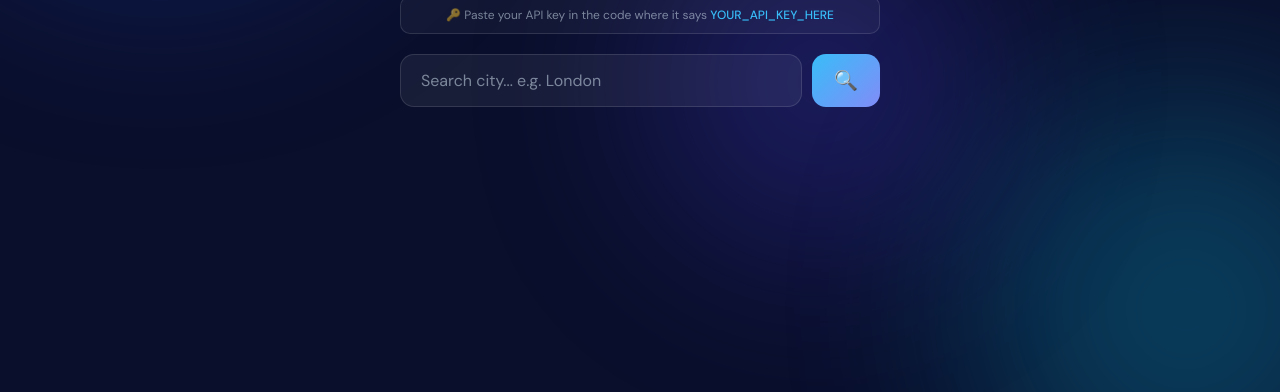
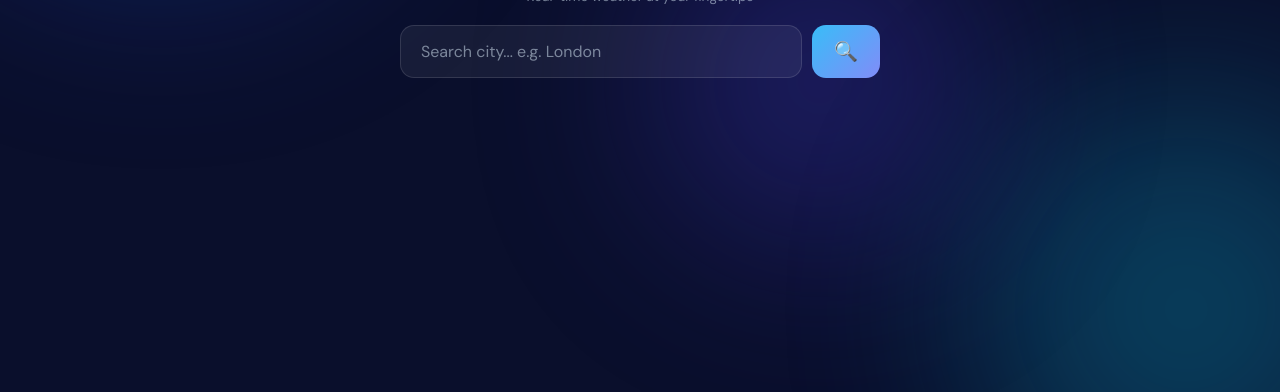
Before and after one commit to mahedrawing/Weatherweb, a plain HTML site: page index.html in a window 1280 px wide. Shown: the part 408-800 px from the top of the page. Drawn offline with Linux system fonts and the light colour scheme.

Commit message:
Update index.html

```diff
--- a/index.html
+++ b/index.html
@@ -215,10 +215,6 @@
     <p>Real-time weather at your fingertips</p>
   </div>
 
-  <div class="api-note">
-    🔑 Paste your API key in the code where it says <span>YOUR_API_KEY_HERE</span>
-  </div>
-
   <div class="search-box">
     <input type="text" id="cityInput" placeholder="Search city... e.g. London" />
     <button onclick="getWeather()">🔍</button>
```
